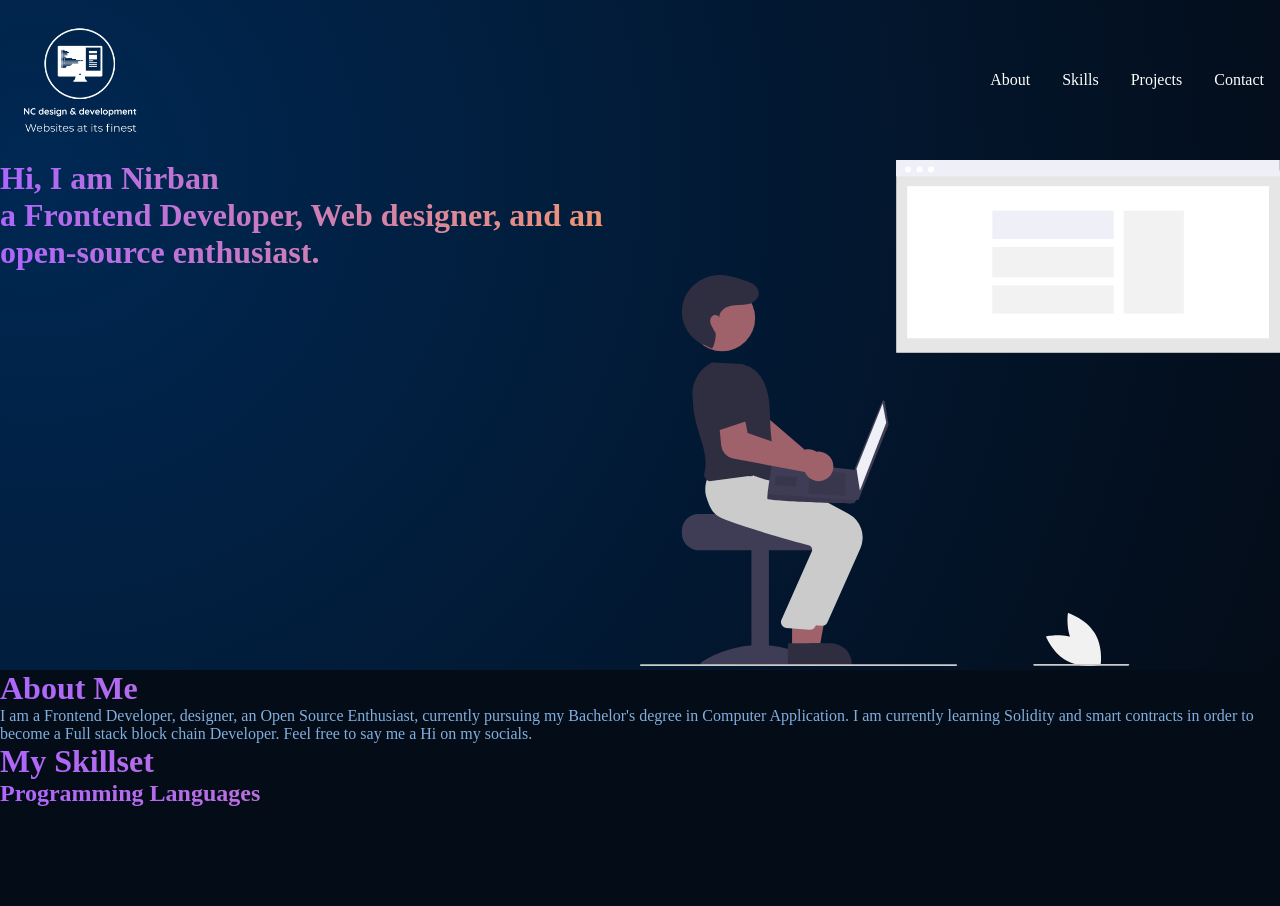
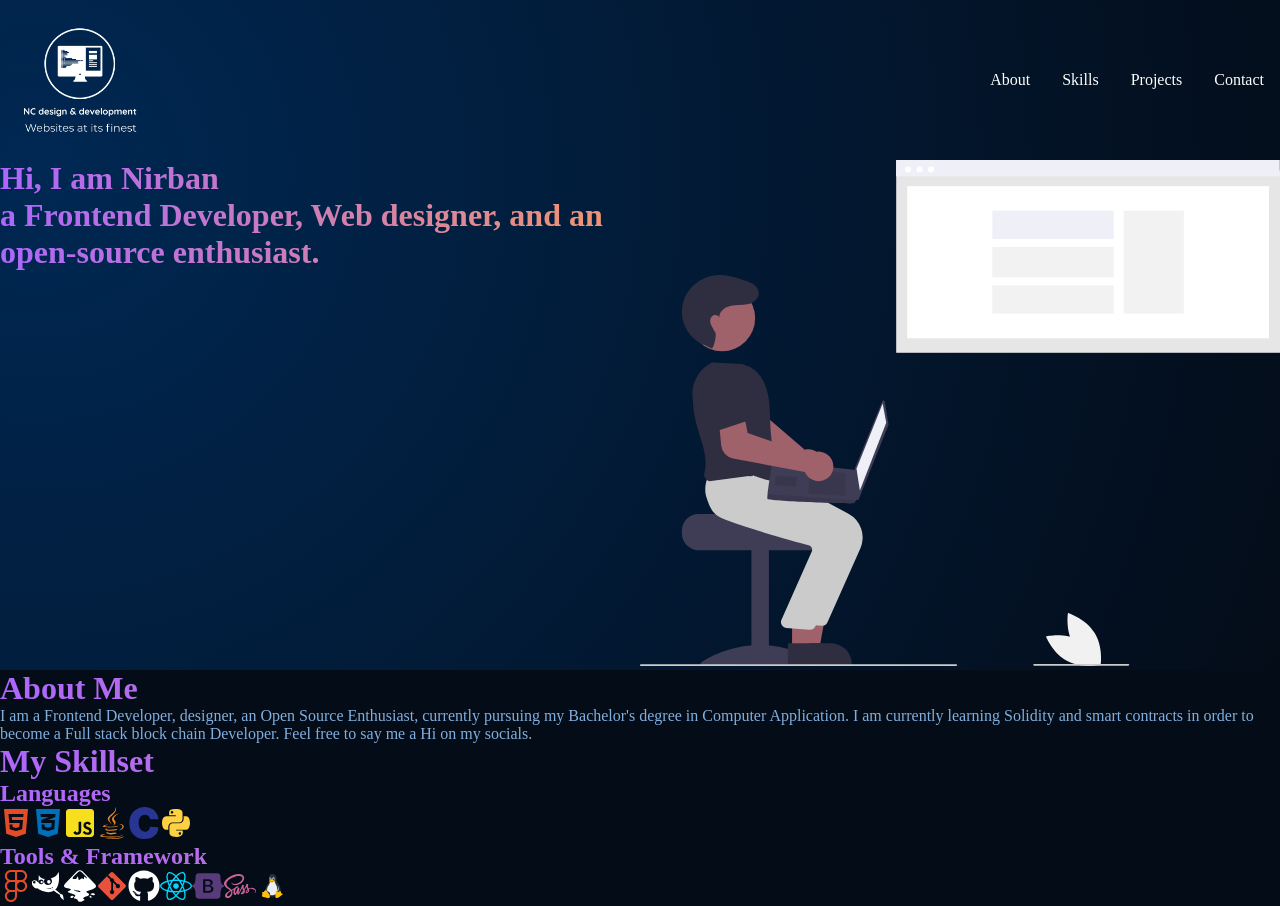
Before and after one commit to nirban256/personal_website, a React (Create React App) app: page / in a window 1280 px wide. Before the commit the page ends 825 px from the top, so only its background shows below. Built offline with nearby package versions, Linux system fonts and the light colour scheme.

Commit message:
added links of language and tools

```diff
--- a/public/index.html
+++ b/public/index.html
@@ -8,9 +8,6 @@
   <meta name="theme-color" content="#000000" />
   <meta name="description" content="Personal Portfolio website" />
   <link rel="apple-touch-icon" href="%PUBLIC_URL%/apple-touch-icon.png" />
-  <link rel="stylesheet" href="https://cdnjs.cloudflare.com/ajax/libs/font-awesome/6.0.0-beta3/css/all.min.css"
-    integrity="sha512-Fo3rlrZj/k7ujTnHg4CGR2D7kSs0v4LLanw2qksYuRlEzO+tcaEPQogQ0KaoGN26/zrn20ImR1DfuLWnOo7aBA=="
-    crossorigin="anonymous" referrerpolicy="no-referrer" />
 
   <title>Nirban Chakraborty | Personal Portfolio</title>
 </head>
--- a/src/components/Skills.jsx
+++ b/src/components/Skills.jsx
@@ -1,17 +1,35 @@
 import React from "react";
+import { FaHtml5, FaCss3Alt, FaJsSquare, FaJava, FaPython, FaFigma, FaGitAlt, FaGithub, FaReact, FaSass } from "react-icons/fa";
+import { SiGimp, SiInkscape, SiC, SiBootstrap } from "react-icons/si"
+import { FcLinux } from "react-icons/fc";
 
 const Skills = () => {
     return (
         <div id="skills">
             <h1 className="gradient_text">My Skillset</h1>
             <div className="language gradient_text">
-                <h2>Programming Languages</h2>
-                <div className="box">
-                    <li><i className="fab fa-html" aria-hidden="true" style={{ color: 'white' }}></i></li>
-                    <li></li>
-                    <li></li>
-                    <li></li>
-                    <li></li>
+                <h2>Languages</h2>
+                <div className="box_1">
+                    <span><FaHtml5 size="2em" color="#e34c26" aria-hidden="true" /></span>
+                    <span><FaCss3Alt size="2em" color="#0170ba" aria-hidden="true" /></span>
+                    <span><FaJsSquare size="2em" color="#f7df1e" aria-hidden="true" /></span>
+                    <span><FaJava size="2em" color="#e58923" aria-hidden="true" /></span>
+                    <span><SiC size="2em" color="#283593" aria-hidden="true" /></span>
+                    <span><FaPython size="2em" color="#fed142" aria-hidden="true" /></span>
+                </div>
+            </div>
+            <div className="tools gradient_text">
+                <h2>Tools & Framework</h2>
+                <div className="box_2">
+                    <span><FaFigma size="2em" color="#e34c26" aria-hidden="true" /></span>
+                    <span><SiGimp size="2em" color="#fff" aria-hidden="true" /></span>
+                    <span><SiInkscape size="2em" color="#fff" aria-hidden="true" /></span>
+                    <span><FaGitAlt size="2em" color="#e8523c" aria-hidden="true" /></span>
+                    <span><FaGithub size="2em" color="#fff" aria-hidden="true" /></span>
+                    <span><FaReact size="2em" color="#00d8ff" aria-hidden="true" /></span>
+                    <span><SiBootstrap size="2em" color="#583b7a" aria-hidden="true" /></span>
+                    <span><FaSass size="2em" color="#c9649a" aria-hidden="true" /></span>
+                    <span><FcLinux size="2em" aria-hidden="true" /></span>
                 </div>
             </div>
         </div>
```
